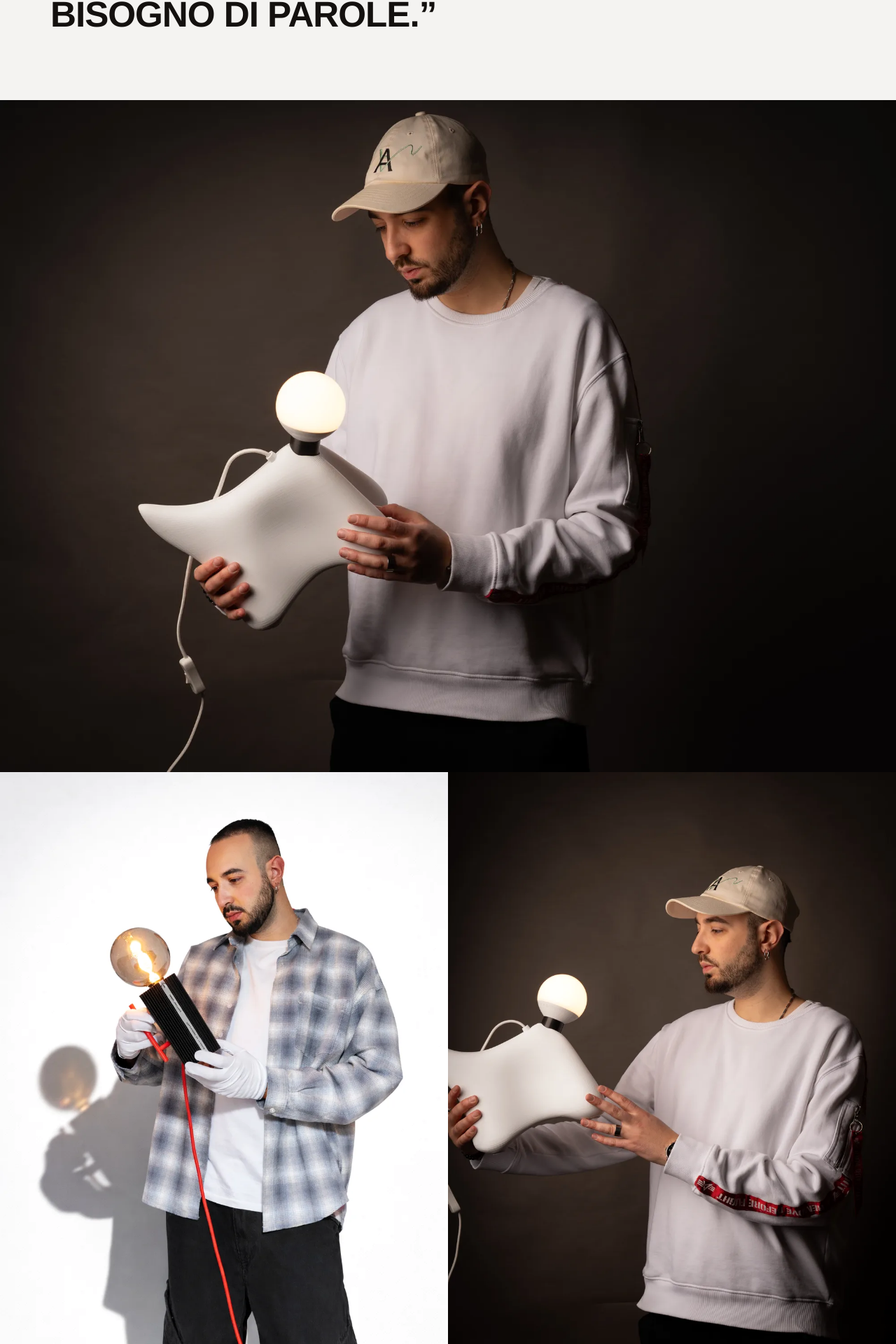
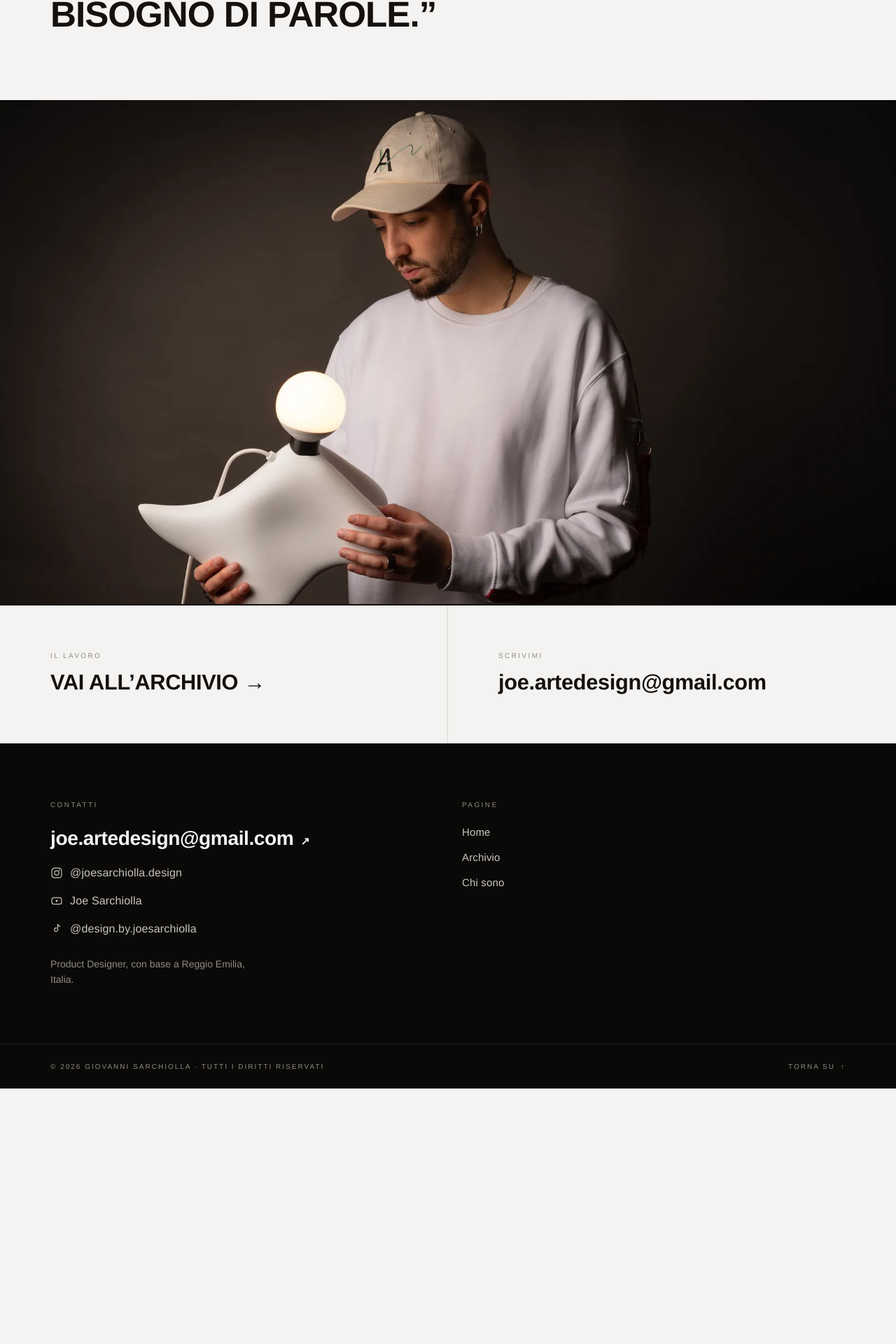
Before and after one commit to Omarone529/JoeDesign, a React (Vite) app: page /chi-sono in a window 1280 px wide. Shown: the part 1925-3845 px from the top of the page at 70% size. After the commit the page ends 3480 px from the top, so only its background shows below. Built offline with nearby package versions, Linux system fonts and the light colour scheme.

Commit message:
chore: adjust image

```diff
--- a/src/components/Carousel.jsx
+++ b/src/components/Carousel.jsx
@@ -29,7 +29,6 @@ export default function Carousel({ images, title }) {
     tocco.current = { x: t.clientX, y: t.clientY, trascinato: false }
   }
 
-  // Cambia foto solo se il movimento è chiaramente orizzontale (lo scroll verticale resta libero).
   const fineTocco = (e) => {
     if (!tocco.current) return
     const t = e.changedTouches[0]
--- a/src/pages/About.jsx
+++ b/src/pages/About.jsx
@@ -6,7 +6,7 @@ import { Link } from '../router'
  * manifesto, galleria, CV. Contenuti in siteData.about, tono impersonale.
  */
 export default function About() {
-  const { hero, lab, flue, dado } = about.photos
+  const { hero, lab } = about.photos
 
   return (
     <main className="animate-viewIn">
@@ -112,7 +112,7 @@ export default function About() {
         </blockquote>
       </section>
 
-      {/* Fascia a piena larghezza: altezza naturale, nessun ritaglio */}
+      {/* Fascia a piena larghezza: altezza ridotta ritagliando solo il fondo */}
       <section className="bg-night">
         <img
           src={lab.src}
@@ -120,22 +120,9 @@ export default function About() {
           loading="lazy"
           width="1900"
           height="1425"
-          className="block h-auto w-full"
+          className="block aspect-[16/9] w-full object-cover object-top"
         />
       </section>
-      <section className="grid grid-cols-1 sm:grid-cols-2">
-        {[flue, dado].map((ph) => (
-          <div key={ph.src} className="bg-placeholder">
-            <img
-              src={ph.src}
-              alt={ph.alt}
-              loading="lazy"
-              className="aspect-[3/4] w-full object-cover contrast-[1.02]"
-            />
-          </div>
-        ))}
-      </section>
-
       <section className="grid grid-cols-1 border-t-2 border-ink sm:grid-cols-2">
         <Link
           to="/archivio"
```
